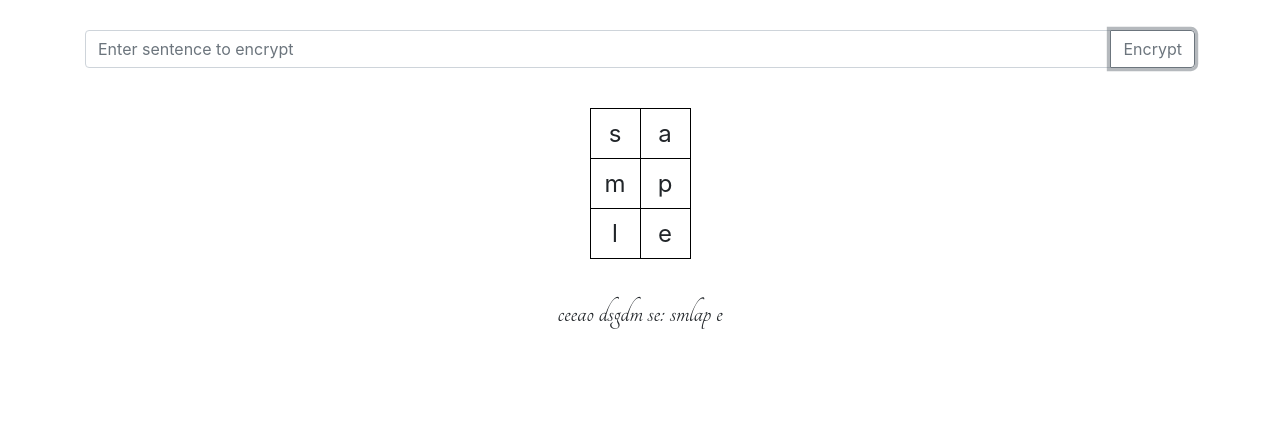
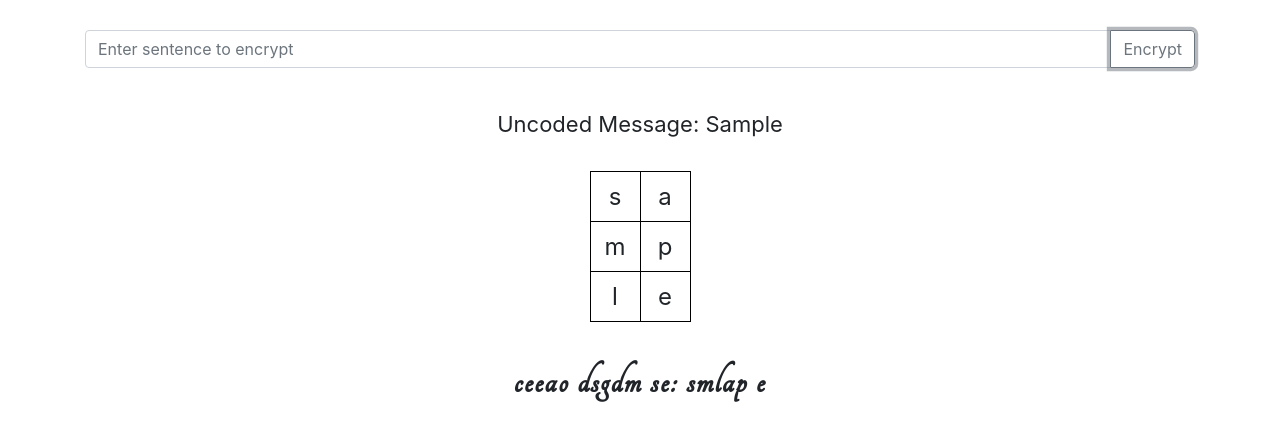
Before and after one commit to J-Michael-Brown/cypher-square, a plain HTML site: page index.html in a window 1280 px wide. Both pictures are taken after typing "Sample" into the empty fields and a click on the button "Encrypt". Drawn offline with nearby package versions, Linux system fonts and the light colour scheme.

Commit message:
add final CSS styling, and update README with specifications

```diff
--- a/css/styles.css
+++ b/css/styles.css
@@ -14,17 +14,27 @@ td {
   text-align: center;
 }
 
+p {
+  text-align: center;
+  font-size: 22px;
+}
+
 .result-area {
   display: none;
   margin: 40px;
 }
 
-.result-area p{
+.coded {
+  font-size: 40px;
   font-family: 'Tangerine', cursive;
-  font-size: 32px;
-  text-align: center;
+  letter-spacing: 2px;
+  font-weight: 700;
+
 }
 
+
+
 #results-graph {
-  margin-bottom: 30px;
+  margin: 30px 0;
+  /* margin-bottom: 30px; */
 }
--- a/index.html
+++ b/index.html
@@ -4,7 +4,8 @@
     <script type="text/javascript" src="js/jquery-3.3.1.js"></script>
     <script type="text/javascript" src="js/script.js"></script>
 
-    <link href="https://fonts.googleapis.com/css?family=Tangerine" rel="stylesheet">    <link rel="stylesheet" href="https://stackpath.bootstrapcdn.com/bootstrap/4.1.3/css/bootstrap.min.css" integrity="sha384-MCw98/SFnGE8fJT3GXwEOngsV7Zt27NXFoaoApmYm81iuXoPkFOJwJ8ERdknLPMO" crossorigin="anonymous">
+    <link href="https://fonts.googleapis.com/css?family=Tangerine" rel="stylesheet">
+    <link rel="stylesheet" href="https://stackpath.bootstrapcdn.com/bootstrap/4.1.3/css/bootstrap.min.css" integrity="sha384-MCw98/SFnGE8fJT3GXwEOngsV7Zt27NXFoaoApmYm81iuXoPkFOJwJ8ERdknLPMO" crossorigin="anonymous">
     <link rel="stylesheet" href="css/styles.css">
     <meta charset="utf-8">
     <meta name="viewport" content="width=device-width, initial-scale=1.0">
@@ -29,9 +30,9 @@
 
 
       <div class="result-area">
-        <!-- <p>Uncoded Message: <span id="original-message"></span></p> -->
+        <p>Uncoded Message: <span id="original-message"></span></p>
         <div id="results-graph"></div>
-        <p>ceeao dsgdm se: <span id="coded-message"></span></p>
+        <p class="coded">ceeao dsgdm se: <span id="coded-message"></span></p>
       </div>
 
 
--- a/js/script.js
+++ b/js/script.js
@@ -17,7 +17,7 @@ function alphaCharsOnly(dirtyArray) { // takes user input sentence and gives an
   return results
 }
 
-function createCypherArray(cleanArray, length, height) {
+function createCypherArray(cleanArray, length, height) { // takes unecrypted message, and length and height of cypher 'grid'. then encrypts and returns message//
   var cypherArray = [];
   for (var i = 0; i < length; i++) {
     for (var j = i; j < height*length; j += length){
@@ -29,7 +29,7 @@ function createCypherArray(cleanArray, length, height) {
   return cypherArray;
 }
 
-function cleanedResults(word) {
+function cleanedResults(word) { // takes encrypted array and inserts space character at defined spacing. returns a single string for encrypted message//
   const spacing = 6;
 
   for (var i=0; i<word.length;i+=spacing) {
@@ -40,23 +40,23 @@ function cleanedResults(word) {
 
 // ----------------- UI Logic below -----------------  //
 
-function gridBuilder(length, height) {
-  var totalCells = 0
-  var htmlCode = "<table>\n"
+function gridBuilder(length, height) { // prepares empty table, based on x- and y-axis of encoded massage//
+  var totalCells = 0;
+  var htmlCode = '<table id="graph">\n';
 
   for (var h=0; h<height; h++) {
-    htmlCode = htmlCode + "\t<tr>\n"
+    htmlCode = htmlCode + "\t<tr>\n";
     for (var l=0; l<length; l++) {
       htmlCode = htmlCode + '\t\t<td id="cell-'+ totalCells++ + '"></td> \n';
     }
-    htmlCode = htmlCode + "\t</tr>\n"
+    htmlCode = htmlCode + "\t</tr>\n";
   }
   htmlCode = htmlCode + "</table>\n";
 
   return htmlCode;
 }
 
-function gridFiller(cleanArray) {
+function gridFiller(cleanArray) { // fills in grid with message//
   var iMax = cleanArray.length;
 
   for (var i=0; i<iMax; i++) {
@@ -66,8 +66,6 @@ function gridFiller(cleanArray) {
 }
 
 $(function() {
-
-
   $("#formOne").submit(function(e) {
     e.preventDefault();
     var userInput = $("#user-sentence").val();
@@ -76,21 +74,17 @@ $(function() {
     var coords = buildCypherGrid(cleanedSentence.length);
     var cypherArray = createCypherArray(cleanedSentence, coords.length, coords.height)
     var spyLanguage = cleanedResults(cypherArray);
+    $("#original-message").text(userInput);
 
+    $("#graph").remove();
     $("#coded-message").text(spyLanguage);
     $("#user-sentence").val("");
 
     var gridPattern = gridBuilder(coords.length, coords.height);
-
     $("#results-graph").append(gridPattern);
-
     gridFiller(cleanedSentence);
 
     $(".result-area").show();
+  });
 
-
-
-
-  })
-
-})
+});
```
Also changed, not shown: 1 other file.
